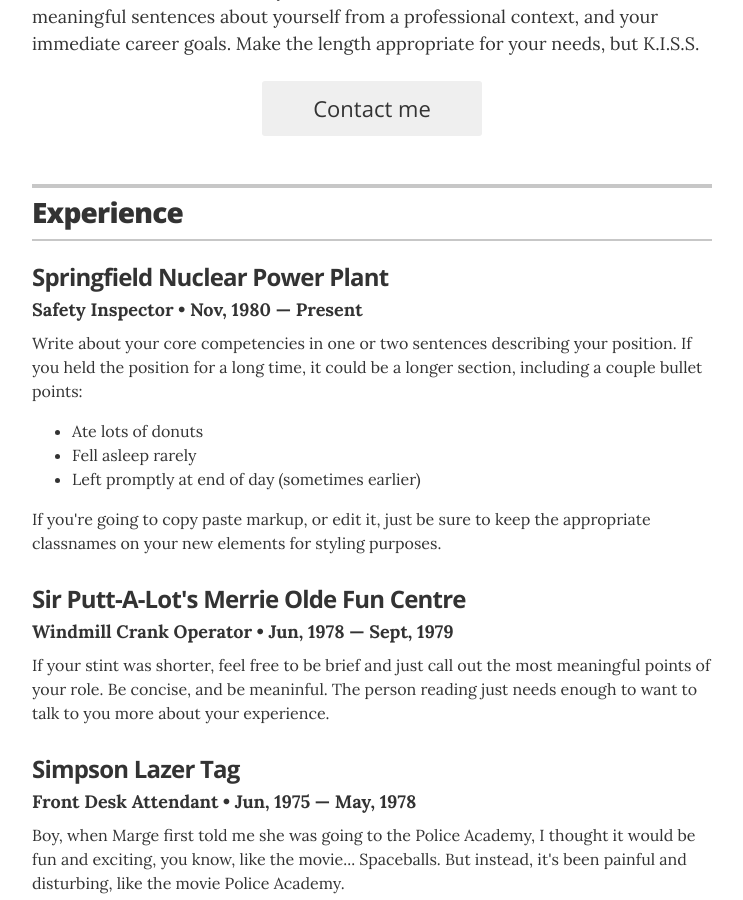
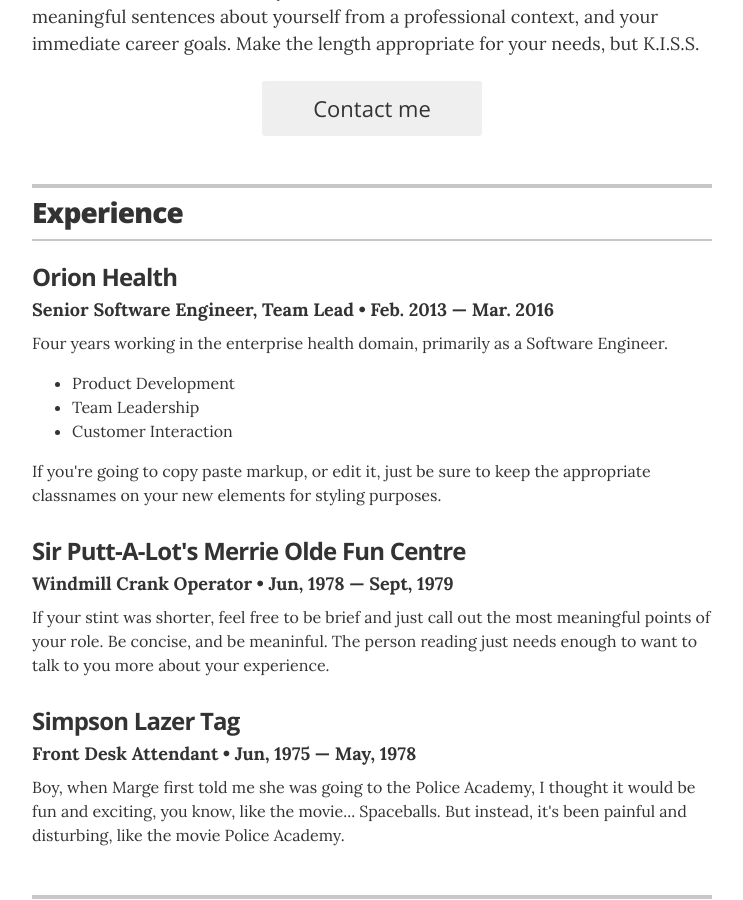
Before and after one commit to phazor/about-me, a Jekyll site: the page built from index.html, in a window 1280 px wide and 900 px high, scrolled down 310 px. Shown: the whole window, without its empty margins (268-1011 px from the left). Built offline with Jekyll 4.4.1, drawn with Linux system fonts in a browser that asks for light colours.

Commit message:
added Orion Health info

```diff
--- a/_layouts/resume.html
+++ b/_layouts/resume.html
@@ -49,13 +49,14 @@
 
         <!-- Duplicate these resume-item elements and edit accordingly for each job you want to add here -->
         <div class="resume-item" itemscope itemprop="worksFor" itemtype="http://schema.org/Organization">
-          <h3 class="resume-item-title" itemprop="name">Springfield Nuclear Power Plant</h3>
-          <h4 class="resume-item-details" itemprop="description">Safety Inspector &bull; Nov, 1980 &mdash; Present</h4>
-          <p class="resume-item-copy">Write about your core competencies in one or two sentences describing your position. If you held the position for a long time, it could be a longer section, including a couple bullet points:</p>
+          <h3 class="resume-item-title" itemprop="name">Orion Health</h3>
+          <h4 class="resume-item-details" itemprop="description">Senior Software Engineer, Team Lead &bull; Feb. 2013 &mdash; Mar. 2016</h4>
+          <p class="resume-item-copy">Four years working in the enterprise health domain, primarily as a Software Engineer.
+		</p>
           <ul class="resume-item-list">
-            <li>Ate lots of donuts</li>
-            <li>Fell asleep rarely</li>
-            <li>Left promptly at end of day (sometimes earlier)</li>
+            <li>Product Development</li>
+            <li>Team Leadership</li>
+            <li>Customer Interaction</li>
           </ul>
           <p class="resume-item-copy">If you're going to copy paste markup, or edit it, just be sure to keep the appropriate classnames on your new elements for styling purposes.</p>
 
```
